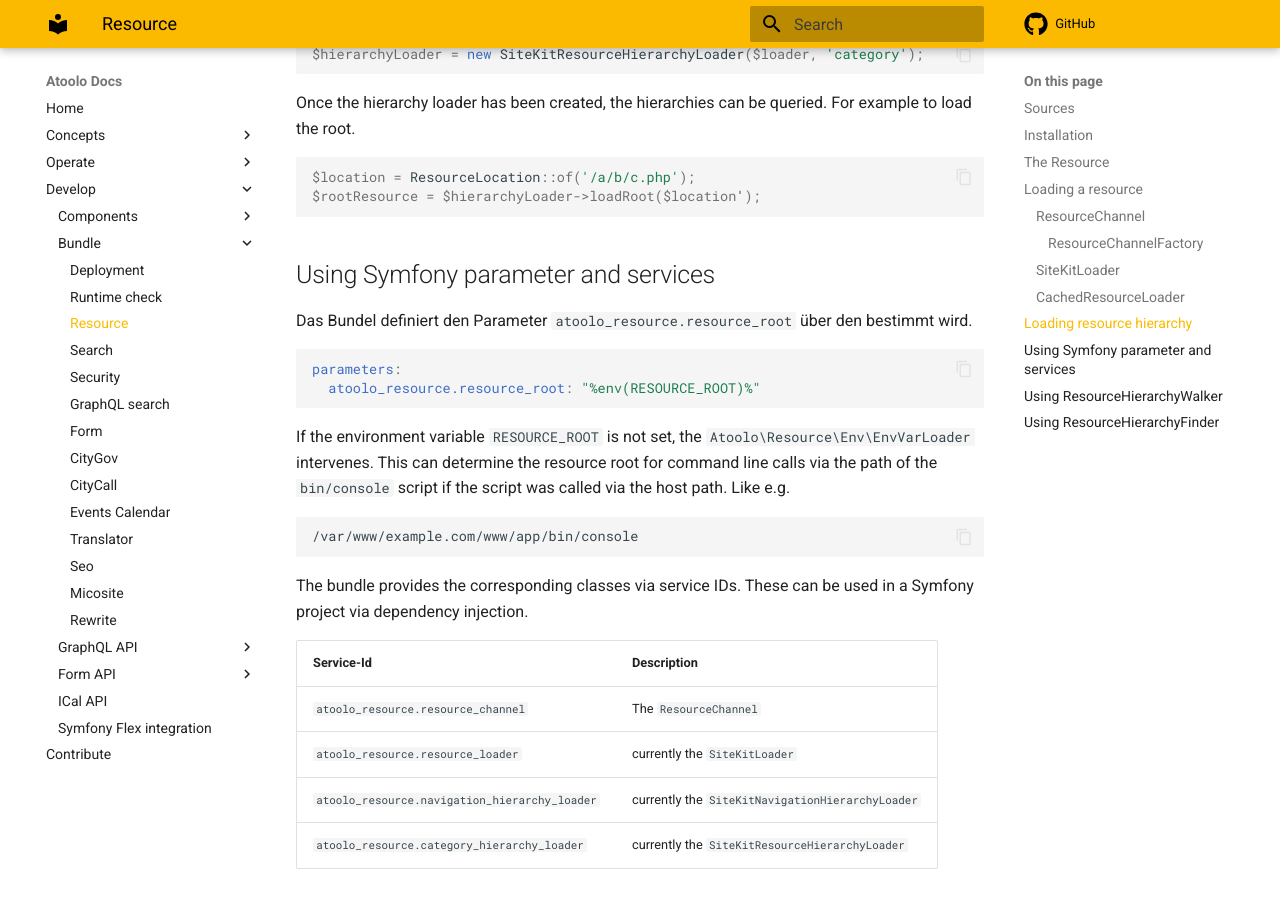
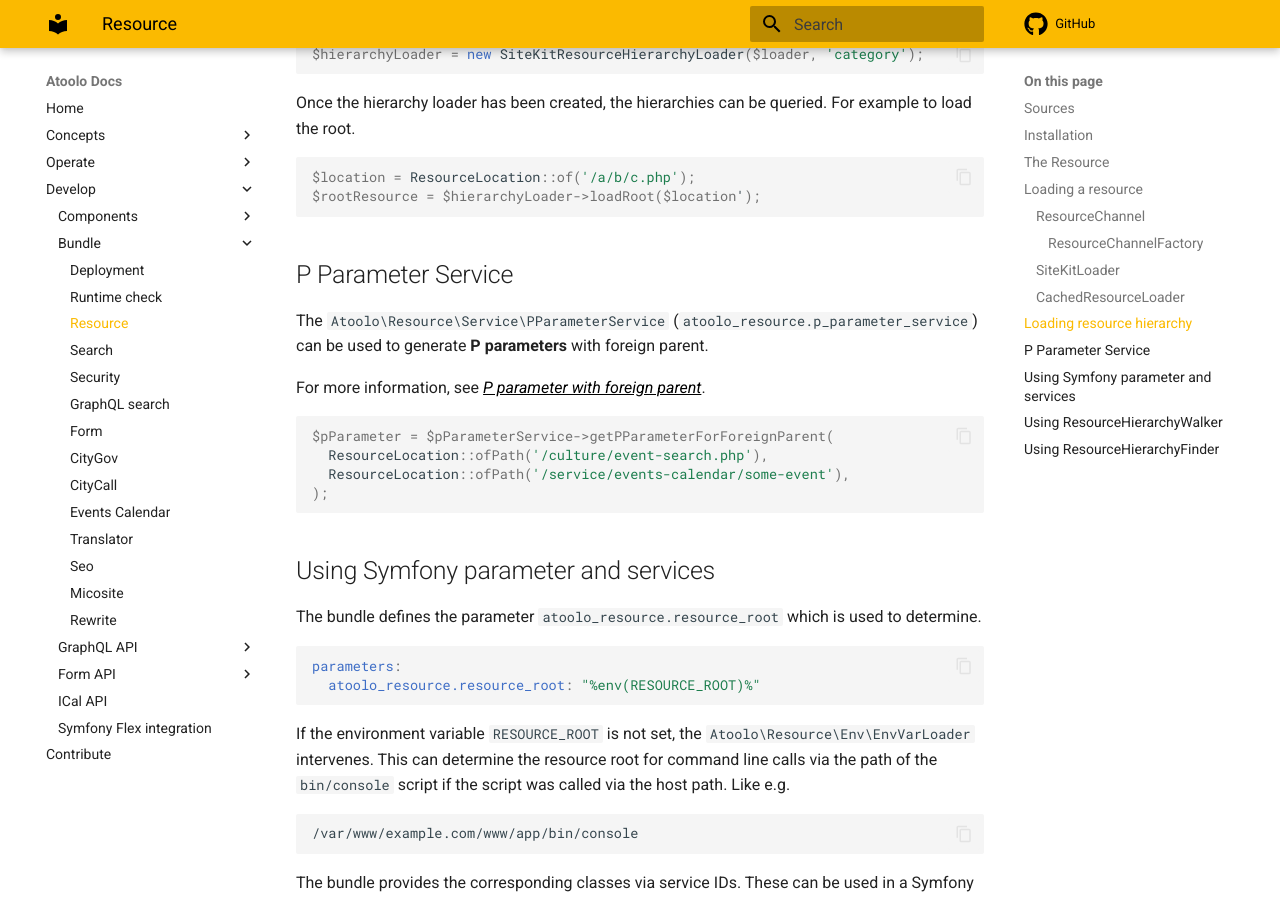
Before and after one commit to sitepark/atoolo-docs, an MkDocs documentation site: the page built from docs/develop/bundles/resource.md, in a window 1280 px wide and 900 px high, scrolled down 3872 px. Built offline with MkDocs 1.6.1 and Material for MkDocs 9.7.7, drawn with Linux system fonts in a browser that asks for light colours; comment, search, counter and statistics services are not loaded.

Commit message:
feat: Navigation

````diff
--- a/docs/develop/bundles/resource.md
+++ b/docs/develop/bundles/resource.md
@@ -153,9 +153,22 @@ $location = ResourceLocation::of('/a/b/c.php');
 $rootResource = $hierarchyLoader->loadRoot($location');
 ```
 
+## P Parameter Service
+
+The `Atoolo\Resource\Service\PParameterService` (`atoolo_resource.p_parameter_service`) can be used to generate **P parameters** with foreign parent.
+
+For more information, see [P parameter with foreign parent](../../concepts/navigation.md#p-parameter-with-foreign-parent).
+
+```php
+$pParameter = $pParameterService->getPParameterForForeignParent(
+  ResourceLocation::ofPath('/culture/event-search.php'),
+  ResourceLocation::ofPath('/service/events-calendar/some-event'),
+);
+```
+
 ## Using Symfony parameter and services
 
-Das Bundel definiert den Parameter `atoolo_resource.resource_root` über den bestimmt wird.
+The bundle defines the parameter `atoolo_resource.resource_root` which is used to determine.
 
 ```yaml
 parameters:
````
